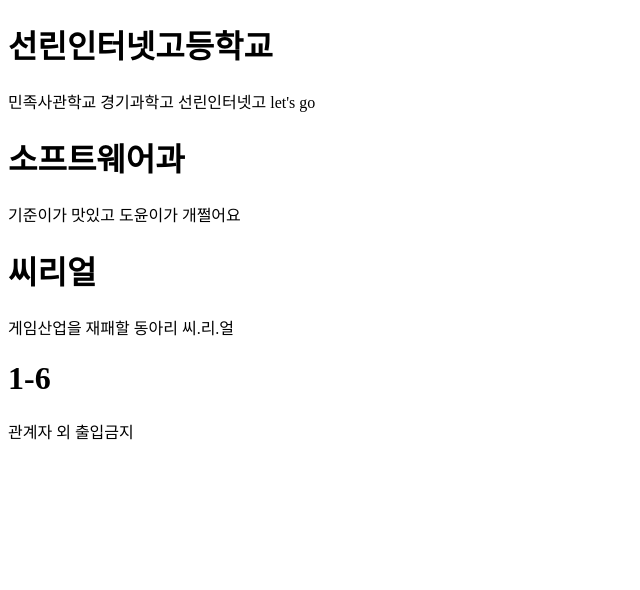
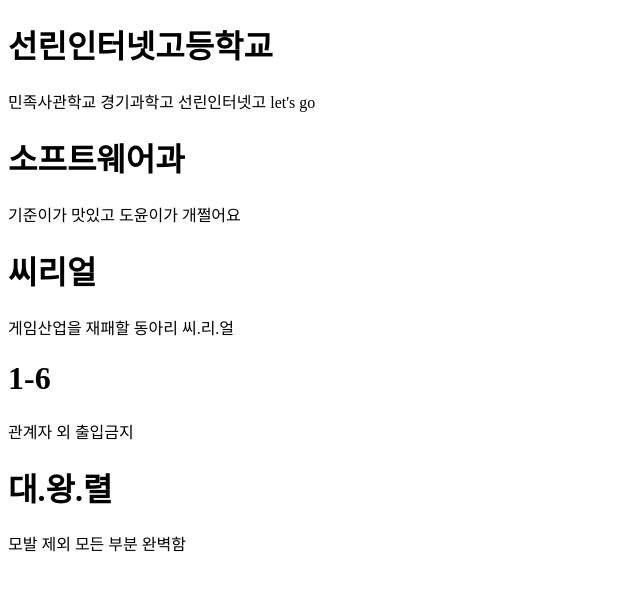
Before and after one commit to gamzagratang/wang, a plain HTML site: page index.html in a window 1280 px wide. Shown: the whole page, without its empty margins (0-640 px from the left). Drawn offline with Linux system fonts and the light colour scheme.

Commit message:
대황렬 쌤 소개

```diff
--- a/index.html
+++ b/index.html
@@ -14,5 +14,7 @@
     <p>게임산업을 재패할 동아리 씨.리.얼</p>
     <h1>1-6</h1>
     <p>관계자 외 출입금지</p>
+    <h1>대.왕.렬</h1>
+    <p>모발 제외 모든 부분 완벽함</p>
 </body>
 </html>
```
